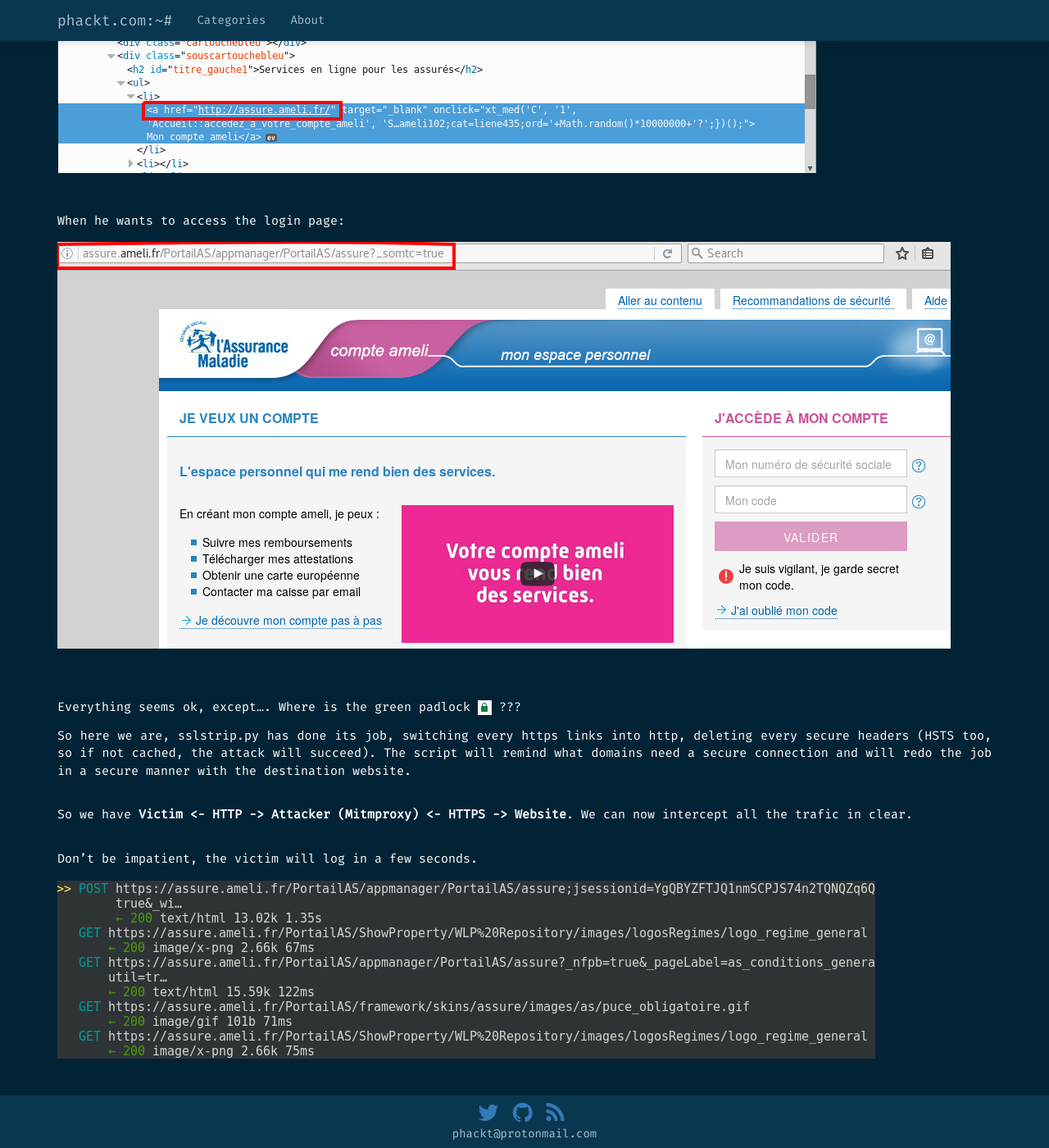
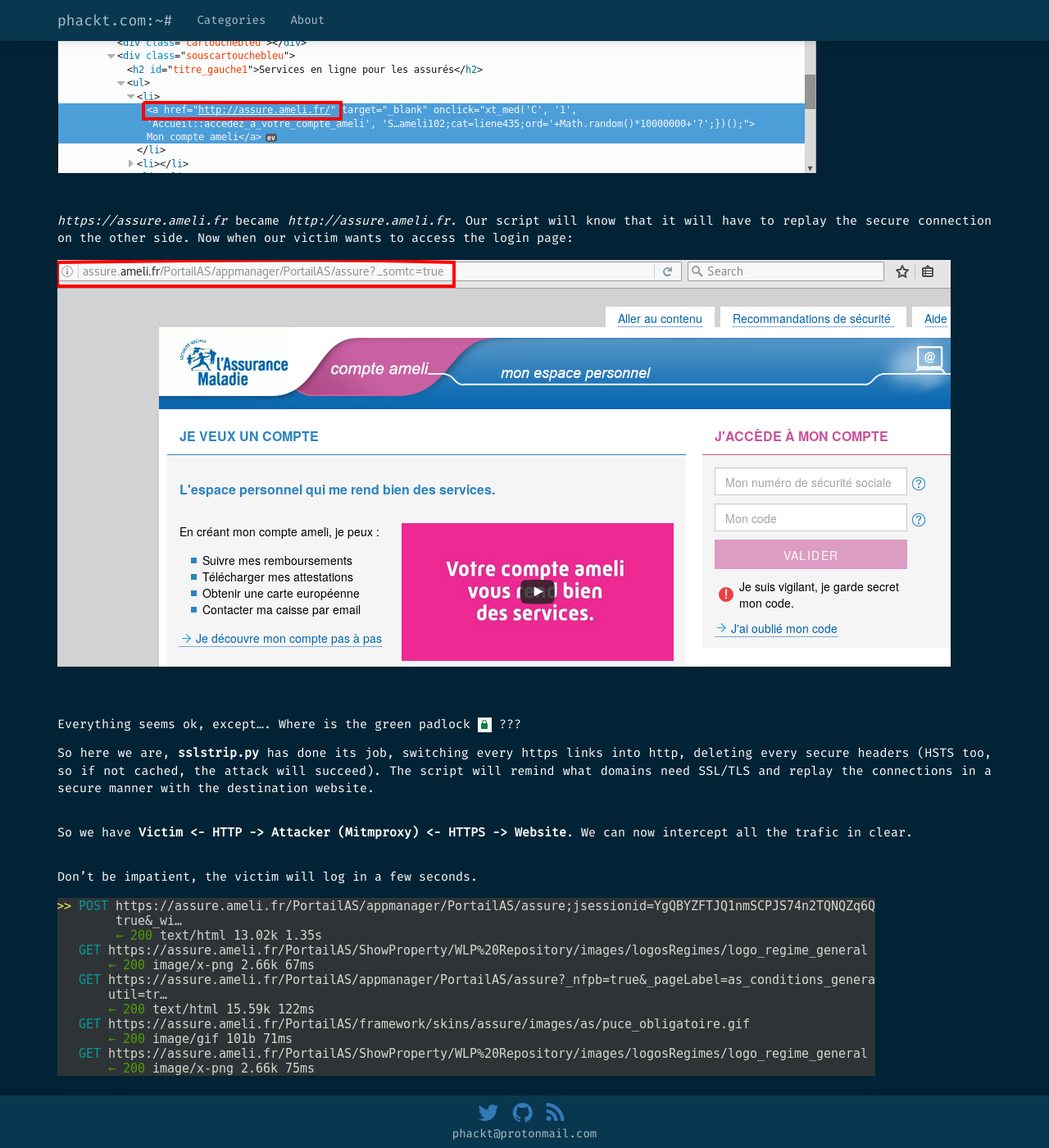
Before and after one commit to phackt/phackt.github.io, a Jekyll site: the page built from _posts/2017-03-27-mitm-non-hsts-example.markdown, in a window 1280 px wide and 1400 px high, scrolled down 6370 px. Shown: the whole window at 82% size. Built offline with Jekyll 4.4.1, drawn with Linux system fonts in a browser that asks for light colours; nearby versions of some CDN libraries; some web fonts are replaced; comment, search, counter and statistics services are not loaded; some of the changed text lies outside the part shown.

Commit message:
update posts

```diff
--- a/_posts/2016-10-01-http-proxying.markdown
+++ b/_posts/2016-10-01-http-proxying.markdown
@@ -31,7 +31,9 @@ mitmproxy --anticache --host --anticomp --noapp --script ./sslstrip.py --eventlo
 
 Il convient ensuite de configurer votre navigateur avec le proxy http **127.0.0.1:8080**. **Ne mettez rien pour le proxy https**, l'objectif ici n'est pas de générer à la volée de faux certificats et donc nous ne souhaitons pas capturer le trafic chiffré.
 
-*UPDATES: mitm.sh permet également d'injecter un payload javascript (ex Beef) dans les pages de la victime et d'effectuer une attaque de social engineering par DNS spoofing.*
+*UPDATES: mitm.sh permet également d'injecter un payload javascript (ex Beef) dans les pages de la victime et d'effectuer une attaque de social engineering par DNS spoofing.
+
+Voir un example du projet sur ce post: [https://phackt.com/mitm-non-hsts-example](https://phackt.com/mitm-non-hsts-example)*
 
 **CONCLUSION:**
 
--- a/_posts/2017-03-27-mitm-non-hsts-example.markdown
+++ b/_posts/2017-03-27-mitm-non-hsts-example.markdown
@@ -133,15 +133,15 @@ So now we are definitely ready to intercept the trafic.
 Now imagine that the victim is surfing on http://www.ameli.fr.
 ![pic5]({{ site.url }}/public/images/mitm-example/pic5.png)
 
-We wee the trafic passing through the attacker machine.
+We see the trafic passing through the attacker machine.
 From the victim's point of view, everything seems transparent... but notice a detail:
 ![pic6]({{ site.url }}/public/images/mitm-example/pic6.png)
 
-When he wants to access the login page:
+*https://assure.ameli.fr* became *http://assure.ameli.fr*. Our script will know that it will have to replay the secure connection on the other side. Now when our victim wants to access the login page:
 ![pic7]({{ site.url }}/public/images/mitm-example/pic7.png)
 
 Everything seems ok, except.... Where is the green padlock ![padlock]({{ site.url }}/public/images/mitm-example/padlock.png) ???
-So here we are, sslstrip.py has done its job, switching every https links into http, deleting every secure headers (HSTS too, so if not cached, the attack will succeed). The script will remind what domains need a secure connection and will redo the job in a secure manner with the destination website.
+So here we are, **sslstrip.py** has done its job, switching every https links into http, deleting every secure headers (HSTS too, so if not cached, the attack will succeed). The script will remind what domains need SSL/TLS and replay the connections in a secure manner with the destination website.
 
 So we have **Victim <- HTTP -> Attacker (Mitmproxy) <- HTTPS -> Website**.  We can now intercept all the trafic in clear.
 
@@ -156,8 +156,8 @@ And from our victim, is this transparent ?:
 
 A lot of people will not notice that the connection is not secure (except you infosec ninjas) and will keep on surfing.
 
-Is it really much more expensive to have all the pages secure ? [HSTS](https://tools.ietf.org/html/rfc6797) is also just one header in the response, we can easily add it. Big companies should also think to have their domain in the preload list.
-We can not talk here about vulnerability, but more as a lack of responsability.
+Is it really much more expensive to have all the pages secure ? [HSTS](https://tools.ietf.org/html/rfc6797) is also just one header in the response that can easily be added. Companies should also think to have their domain in the preload list in order to perform a 307 internal redirect from the very first request.
+Finally we can not talk here about vulnerability, but more as a lack of responsability.
 
 I sincerely hope you enjoyed as i liked to do this post.
 Feel free to comment if you have any question, or if you find other cool domains.
```
